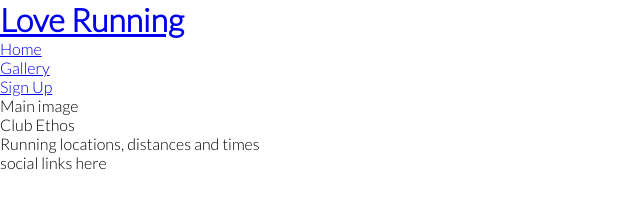
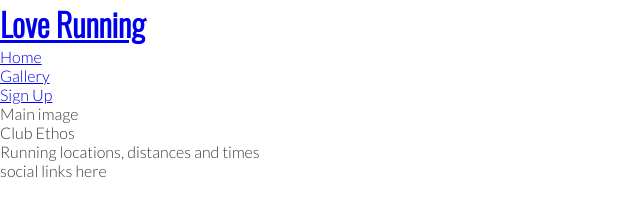
Before and after one commit to JureSeselj/love-running, a plain HTML site: page index.html in a window 1280 px wide. Shown: the whole page, without its empty margins (0-640 px from the left). Drawn offline with nearby package versions, Linux system fonts and the light colour scheme.

Commit message:
Add google font to all header elements

```diff
--- a/assets/css/style.css
+++ b/assets/css/style.css
@@ -9,4 +9,9 @@
 body {
     font-family: Lato, sans-serif;
     font-weight: 300;
+    color: #3a3a3a;
 }
+
+h1, h2 {
+    font-family: Oswald, sans-serif;
+}
```
